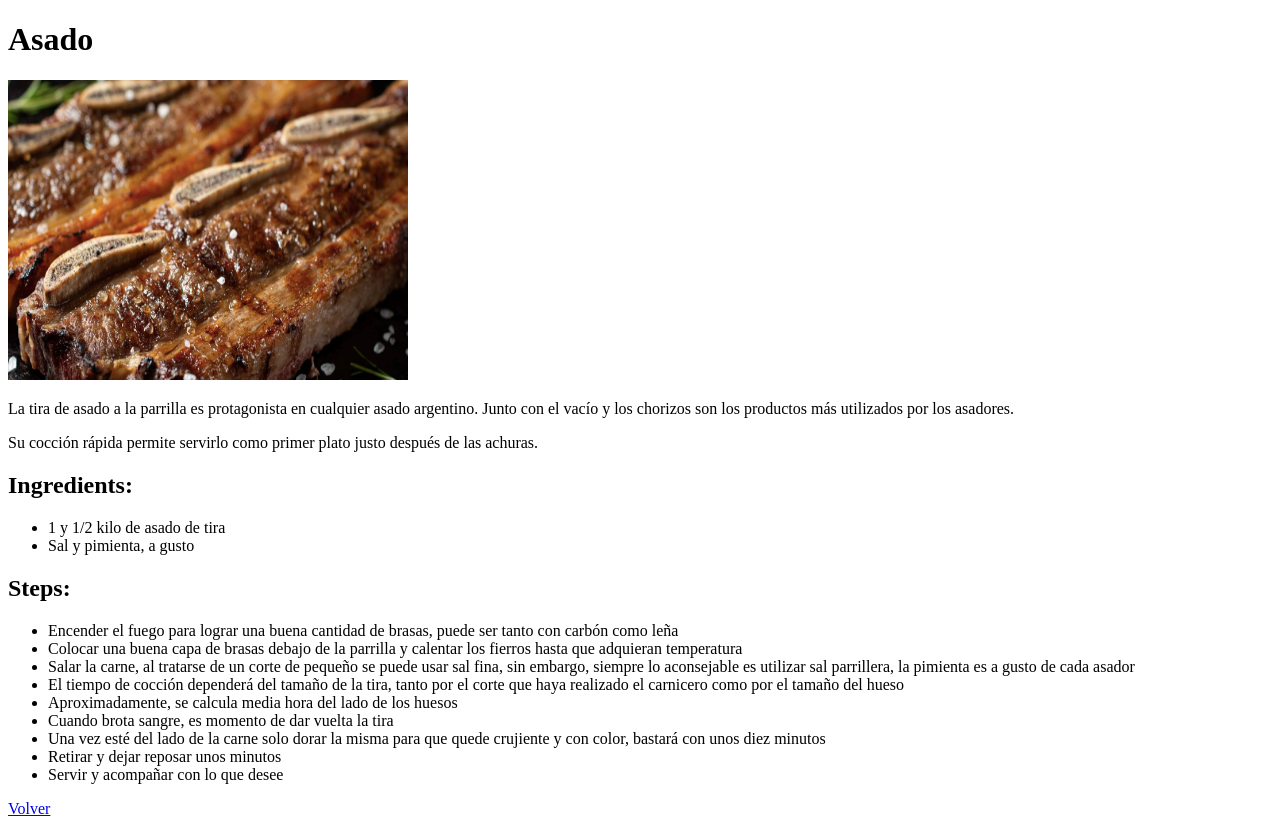
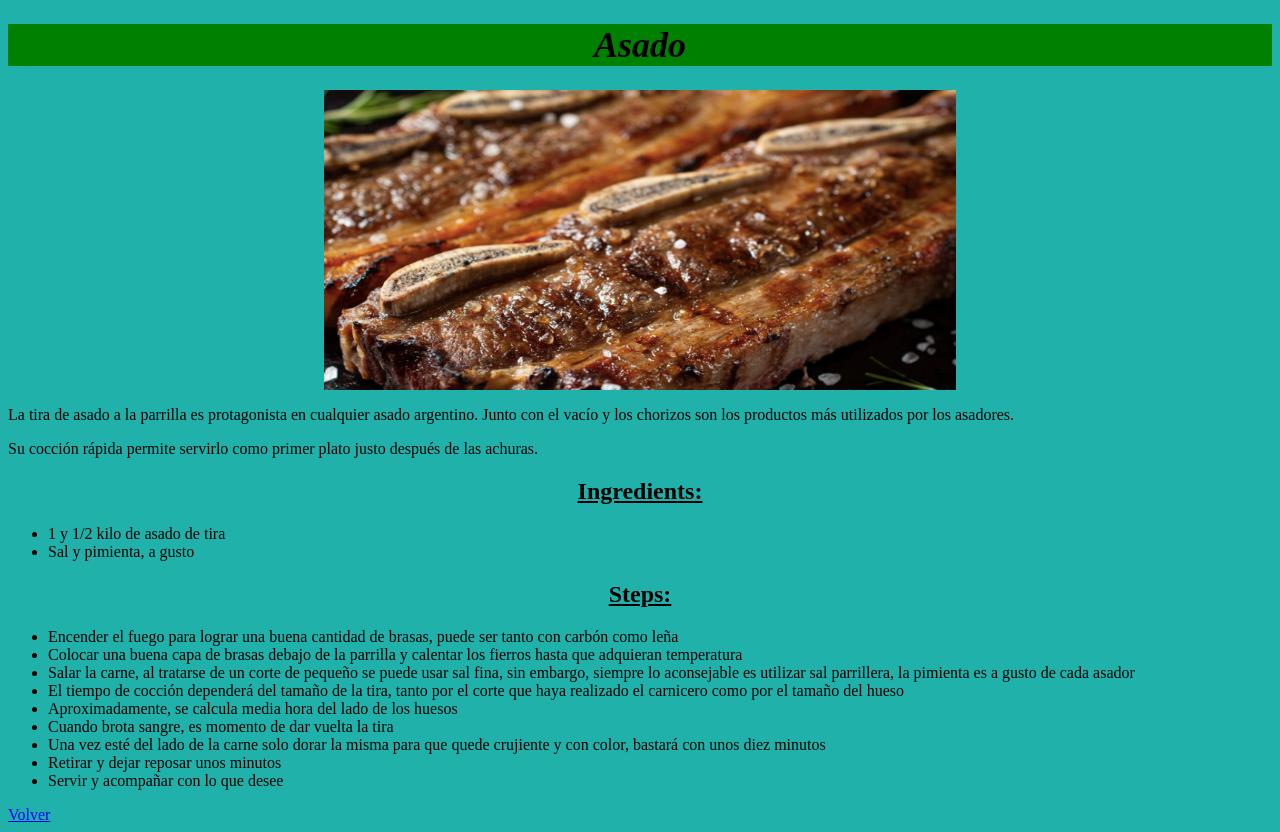
Before and after one commit to guidoRodriguez13/odin-recipes, a plain HTML site: page recipes/asado.html in a window 1280 px wide. Drawn offline with Linux system fonts and the light colour scheme.

Commit message:
CSS Basic training

```diff
--- a/recipes/asado.html
+++ b/recipes/asado.html
@@ -1,28 +1,29 @@
 <!DOCTYPE html>
 <head lang="en">
+  <link rel="stylesheet" href="../style.css">
   <meta charset="UTF-8">
   <title>Asado</title>
 </head>
 
-<body>
+<body class="page">
 
-  <h1>Asado</h1>
+  <h1 class="title text">Asado</h1>
 
-  <img src="../images/asado.png" height="300" width="400">
+  <img src="../images/asado.png" height="300" width="400" class="image">
 
   <p>La tira de asado a la parrilla es protagonista en cualquier asado argentino. Junto con el vacío y los chorizos son los
   productos más utilizados por los asadores.</p>
   <p>Su cocción rápida permite servirlo como primer plato justo después de las
   achuras.</p>
 
-  <h2>Ingredients:</h2>
+  <h2 class="text underline">Ingredients:</h2>
 
   <ul>
     <li>1 y 1/2 kilo de asado de tira</li>
     <li>Sal y pimienta, a gusto</li>
   </ul>
 
-  <h2>Steps:</h2>
+  <h2 class="text underline">Steps:</h2>
 
   <ul>
     <li>Encender el fuego para lograr una buena cantidad de brasas, puede ser tanto con carbón como leña</li>
@@ -40,6 +41,6 @@
     <li>Servir y acompañar con lo que desee</li>
   </ul>
 
-  <a href="/index.html">Volver</a>
+  <a href="../index.html">Volver</a>
 
 </body>
--- /dev/null
+++ b/style.css
@@ -0,0 +1,30 @@
+.title {
+  background-color: green;
+  font-size: 36px;
+  font-style: italic;
+}
+
+.text {
+  text-align: center;
+}
+
+.page {
+  background-color: lightseagreen;
+}
+
+.p {
+  font-weight: bold;
+  font-size: 24px;
+  font-family: "Verdana";
+}
+
+.image {
+  display: block;
+  margin-left: auto;
+  margin-right: auto;
+  width: 50%;
+}
+
+.underline {
+  text-decoration: underline;
+}
```
Also changed, not shown: index.html (+8 -6 lines), recipes/salteñas.html (+8 -6 lines), recipes/ñoquis.html (+7 -6 lines).
